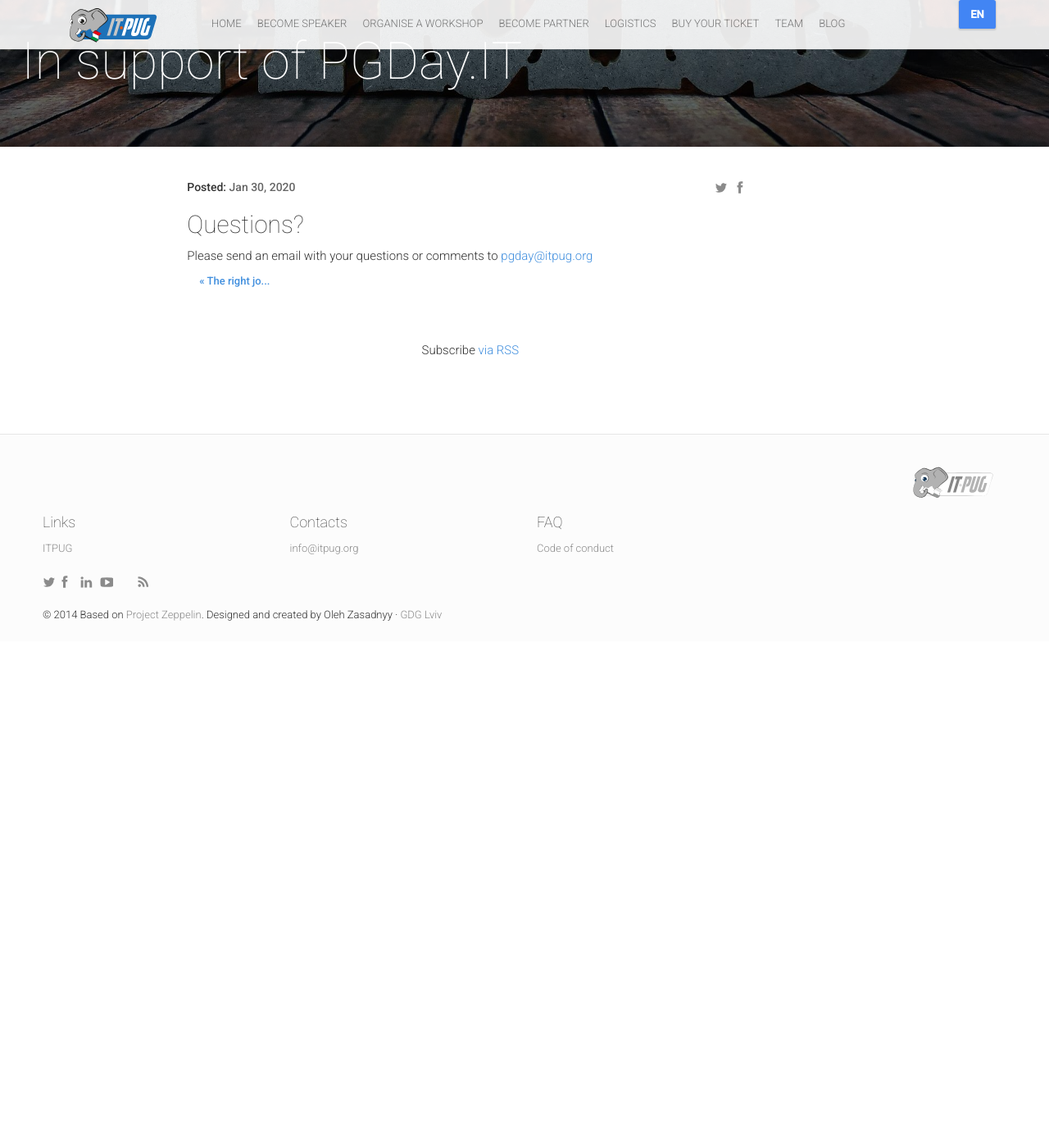
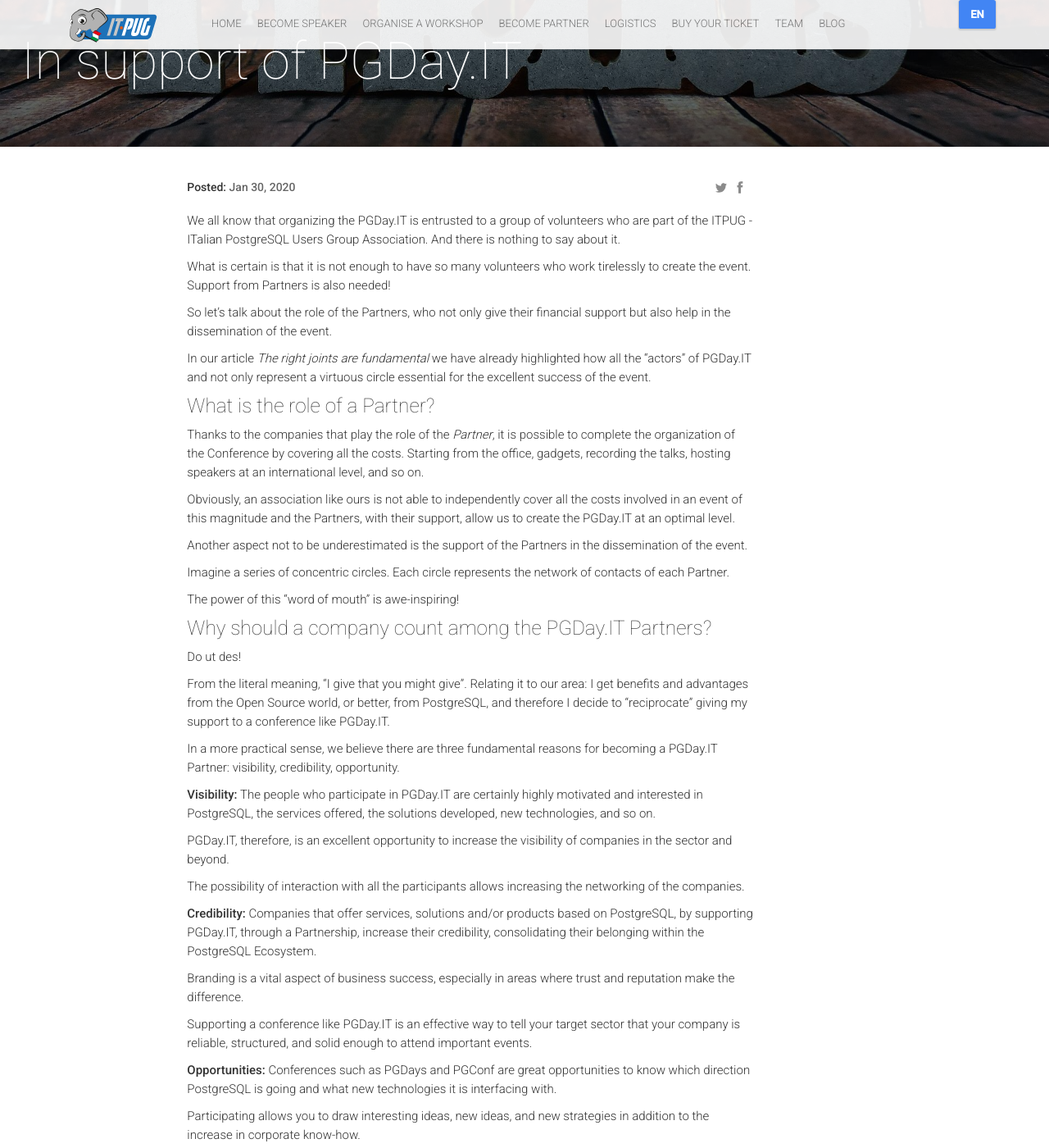
Before and after one commit to ITPUG/2020.pgday.it, a Jekyll site: the page built from _posts/2020-02-04-partener.en.markdown, in a window 1280 px wide and 1400 px high, scrolled down 228 px. Shown: the whole window at 82% size. Built offline with Jekyll 4.4.1, drawn with Linux system fonts in a browser that asks for light colours; nearby versions of some CDN libraries; comment, search, counter and statistics services are not loaded; before the commit the page ends 1010 px from its top, so only the background shows below that; some of the changed text lies outside the part shown.

Commit message:
Partner en
Signed-off-by: Florin Irion <florin.irion@2ndquadrant.com>

```diff
--- a/_posts/2020-02-04-partener.en.markdown
+++ b/_posts/2020-02-04-partener.en.markdown
@@ -9,6 +9,67 @@
 ref: parner
 ---
 
+We all know that organizing the PGDay.IT is entrusted to a group of volunteers who are part of the ITPUG - ITalian PostgreSQL Users Group Association. And there is nothing to say about it.
+
+What is certain is that it is not enough to have so many volunteers who work tirelessly to create the event.
+Support from Partners is also needed!
+
+So let's talk about the role of the Partners, who not only give their financial support but also help in the dissemination of the event.
+
+In our article *The right joints are fundamental* we have already highlighted how all the "actors" of PGDay.IT and not only represent a virtuous circle essential for the excellent success of the event.
+
+###### What is the role of a Partner?
+
+Thanks to  the companies that play the role of the *Partner*, it is possible to complete the organization of the Conference by covering all the costs.
+Starting from the office, gadgets,  recording the talks, hosting speakers at an international level, and so on.
+
+Obviously, an association like ours is not able to independently cover all the costs involved in an event of this magnitude and the Partners, with their support, allow us to create the PGDay.IT at an optimal level.
+
+Another aspect not to be underestimated is the support of the Partners in the dissemination of the event.
+
+Imagine a series of concentric circles. Each circle represents the network of contacts of each Partner.
+
+The power of this "word of mouth" is awe-inspiring!
+
+###### Why should a company count among the PGDay.IT Partners?
+
+Do ut des!
+
+From the literal meaning, "I give that you might give". Relating it to our area: I get benefits and advantages from the Open Source world, or better, from PostgreSQL, and therefore I decide to "reciprocate" giving my support to a conference like PGDay.IT.
+
+In a more practical sense, we believe there are three fundamental reasons for becoming a PGDay.IT Partner: visibility, credibility, opportunity.
+
+**Visibility:** The people who participate in PGDay.IT are certainly highly motivated and interested in PostgreSQL, the services offered, the solutions developed, new technologies, and so on.
+
+PGDay.IT, therefore, is an excellent opportunity to increase the visibility of companies in the sector and beyond.
+
+The possibility of interaction with all the participants allows increasing the networking of the companies.
+
+**Credibility:** Companies that offer services, solutions and/or products based on PostgreSQL, by supporting PGDay.IT, through a Partnership, increase their credibility, consolidating their belonging within the PostgreSQL Ecosystem.
+
+Branding is a vital aspect of business success, especially in areas where trust and reputation make the difference.
+
+Supporting a conference like PGDay.IT is an effective way to tell your target sector that your company is reliable, structured, and solid enough to attend important events.
+
+**Opportunities:** Conferences such as PGDays and PGConf are great opportunities to know which direction PostgreSQL is going and what new technologies it is interfacing with.
+
+Participating allows you to draw interesting ideas, new ideas, and new strategies in addition to the increase in corporate know-how.
+
+###### Which companies do we see in the role of a Partner?
+
+Any company that:
+
+* offers services on PostgreSQL;
+* offers solutions based on PostgreSQL;
+* uses PostgreSQL
+* or any activity that is related to Postgresql
+
+In addition to the historical Partners, that we invite to confirm their support by establishing their presence also for the 2020 edition of PGDay.IT, we hope to increase our network of relationships with new companies on our side.
+
+###### Partnership packages, which one to choose?
+
+TODO: Personal packages for each company based on their interest.
+
 
 ##### Questions?
 Please send an email with your questions or comments to [pgday@itpug.org](mailto:pgday@itpug.org)
```
Also changed, not shown: _posts/2020-02-04-partner.it.markdown (+3 -4 lines).
